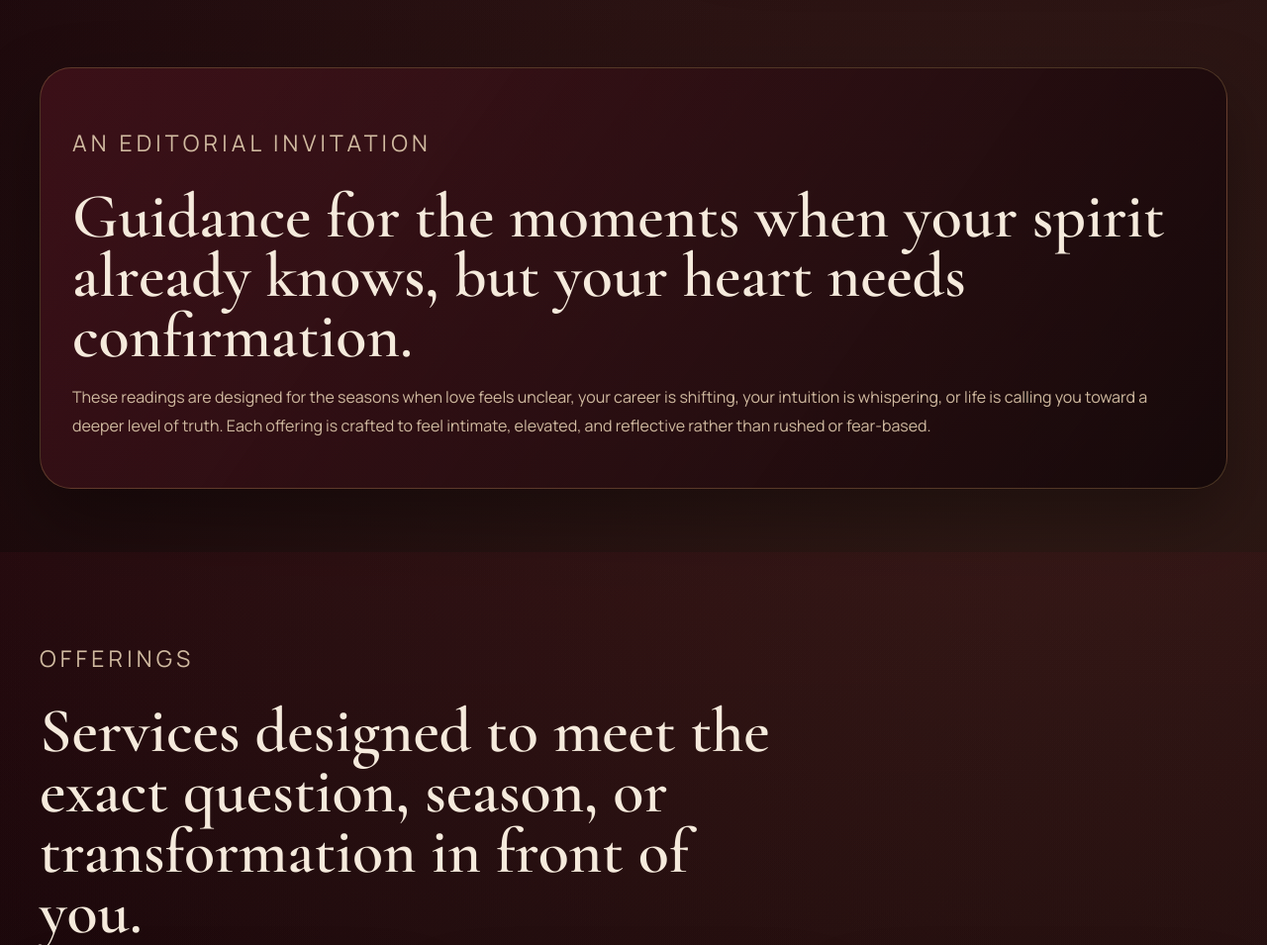
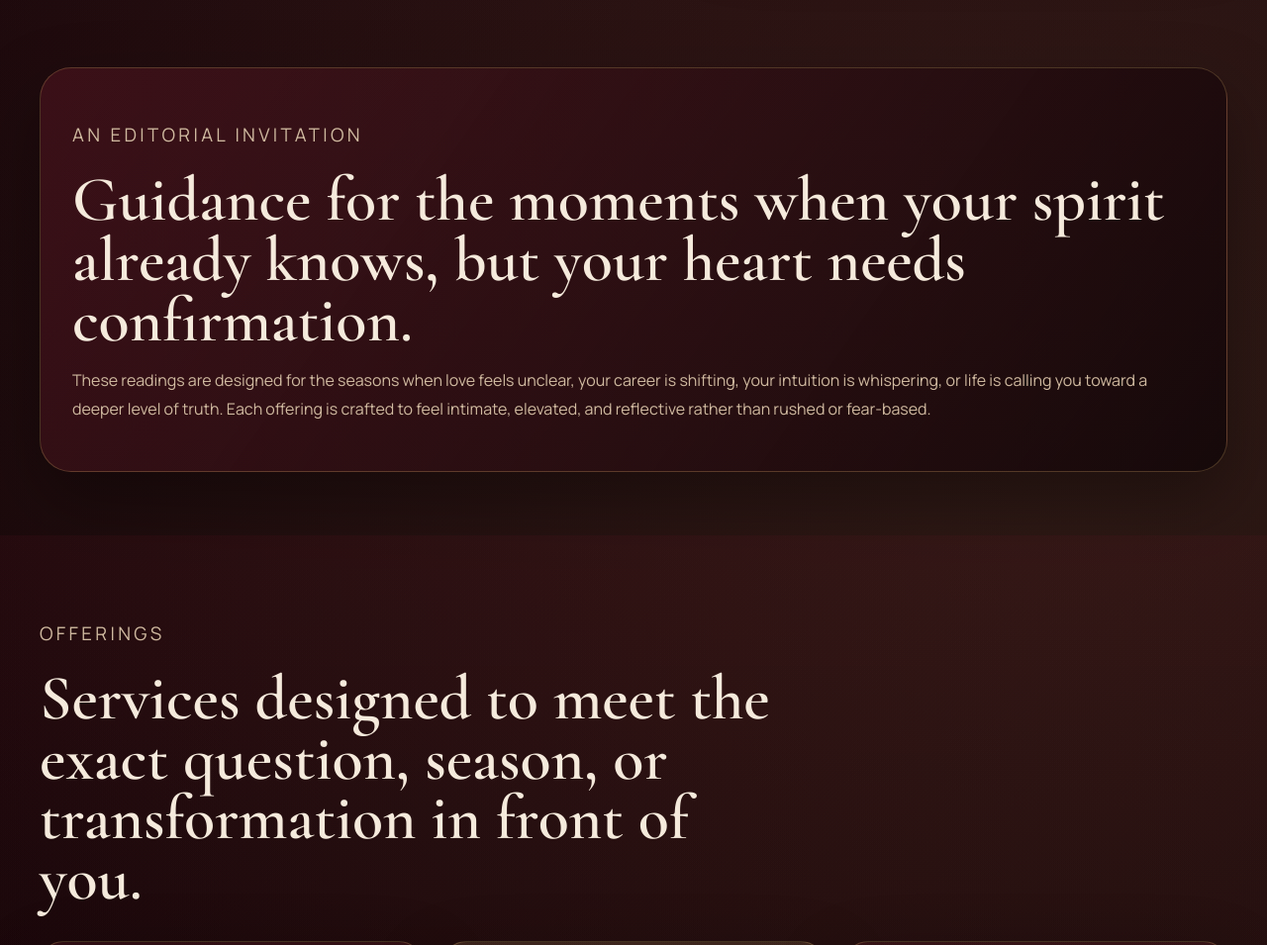
Before and after one commit to jkaranja254/the-unbound-mystic-review, a website: page index.html in a window 1280 px wide. Shown: the part 960-1915 px from the top of the page at 99% size. Drawn offline with nearby package versions, Linux system fonts and the light colour scheme.

Commit message:
Reduce section kicker size

```diff
--- a/styles.css
+++ b/styles.css
@@ -136,7 +136,7 @@ main section {
 
 .section-kicker {
   color: var(--gold);
-  font-size: 1.44rem;
+  font-size: 14pt;
 }
 
 .hero-text,
```
Also changed, not shown: tests/site.test.js (+1 -1 lines).
